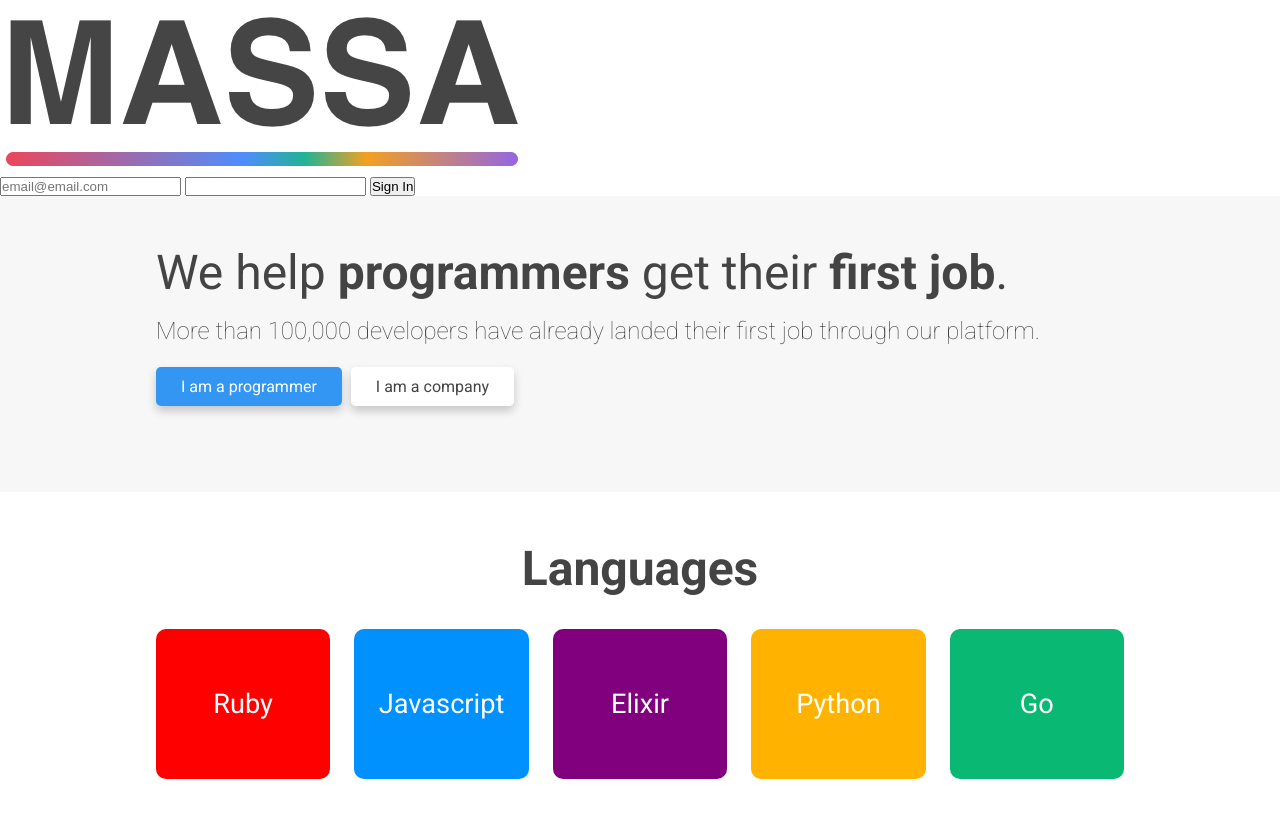
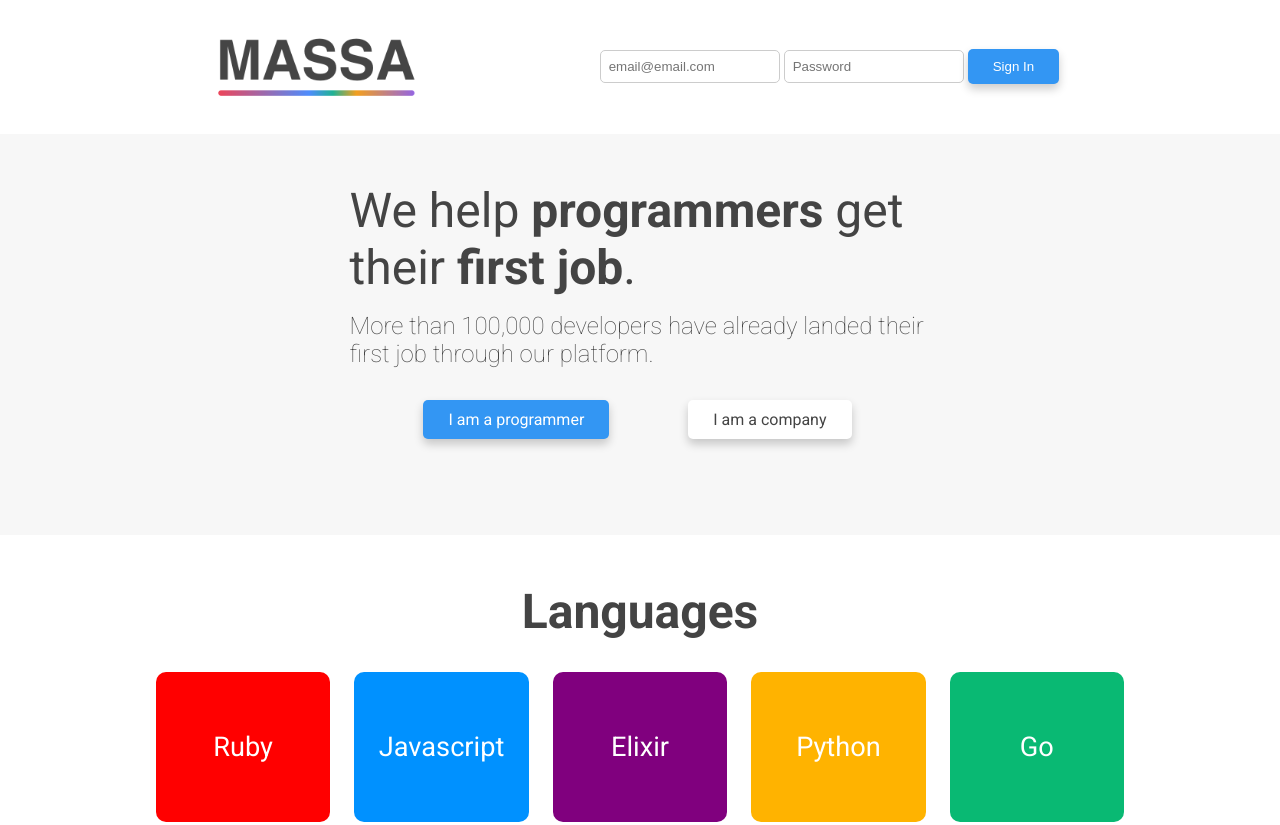
Before and after one commit to vando-ramos/massa, a plain HTML site: page index.html in a window 1280 px wide. Shown: the top 825 px of the page. Drawn offline with Linux system fonts and the light colour scheme.

Commit message:
Styling the header and login form.

```diff
--- a/index.html
+++ b/index.html
@@ -14,17 +14,20 @@
       <img src="images/logo.png" alt="logo">
     </div>
 
-    <form class="sign-in" action="#">
+    <div class="sign-in">
+      <form action="#">
         <input type="email" placeholder="email@email.com">
-      <input type="password">
+        <input type="password" placeholder="Password">
 
-      <button type="submit">Sign In</button>
+        <button type="submit" class="button primary">Sign In</button>
       </form>
+    </div>
   </header>
 
   <main>
     <section class="intro gray">
       <div class="container">
+        <div class="hero">
           <h1>
             We help <strong>programmers</strong> get their <strong>first job</strong>.
           </h1>
@@ -34,6 +37,7 @@
           <div class="cta">
             <a href="#" class="button primary">I am a programmer</a>
             <a href="#" class="button secondary">I am a company</a>
+          </div>
         </div>
       </div>
     </section>
--- a/style.css
+++ b/style.css
@@ -7,6 +7,35 @@
 body {
   font-family: 'Roboto', sans-serif;
   color: #444;
+}
+
+header {
+  display: flex;
+  justify-content: space-evenly;
+  padding: 2rem;
+}
+
+.logo img {
+  width: 200px;
+}
+
+.sign-in {
+  display: flex;
+  flex-direction: column;
+  justify-content: center;
+}
+
+.sign-in button {
+  border: none;
+}
+
+input[type="text"],
+input[type="email"],
+input[type="password"] {
+  width: 180px;
+  padding: 0.5rem;
+  border-radius: 5px;
+  border: 1px solid #ccc;
 }
 
 section {
@@ -34,6 +63,11 @@ h1.title {
   padding: 0 1rem;
 }
 
+.hero {
+  width: 60%;
+  margin: auto;
+}
+
 .intro p {
   margin: 1rem 0;
   font-size: 1.5rem;
@@ -42,6 +76,11 @@ h1.title {
 
 .intro .cta {
   margin: 2rem 0;
+}
+
+.cta {
+  display: flex;
+  justify-content: space-evenly;
 }
 
 .button {
```
Lines whose indentation alone changed are shown as unchanged.
